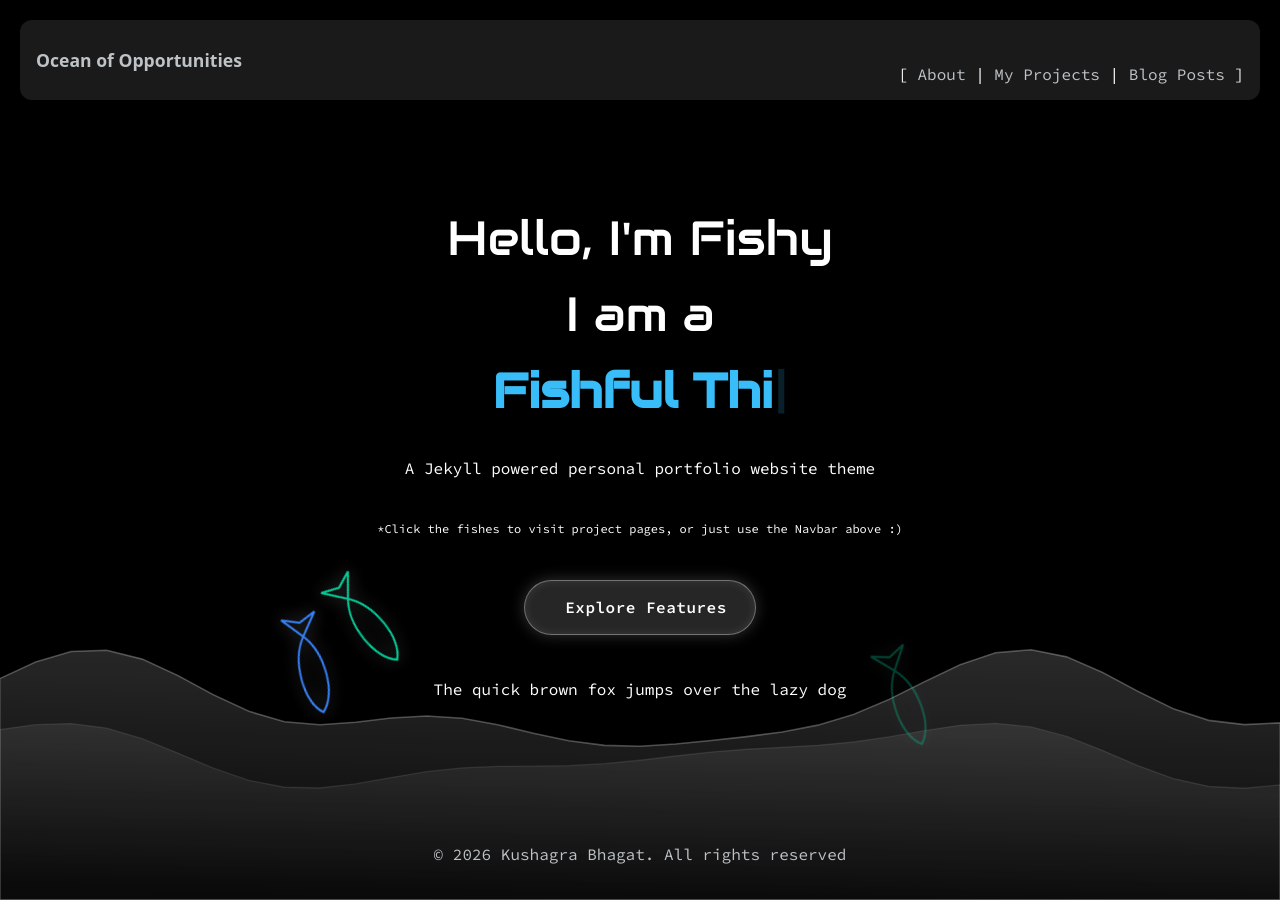
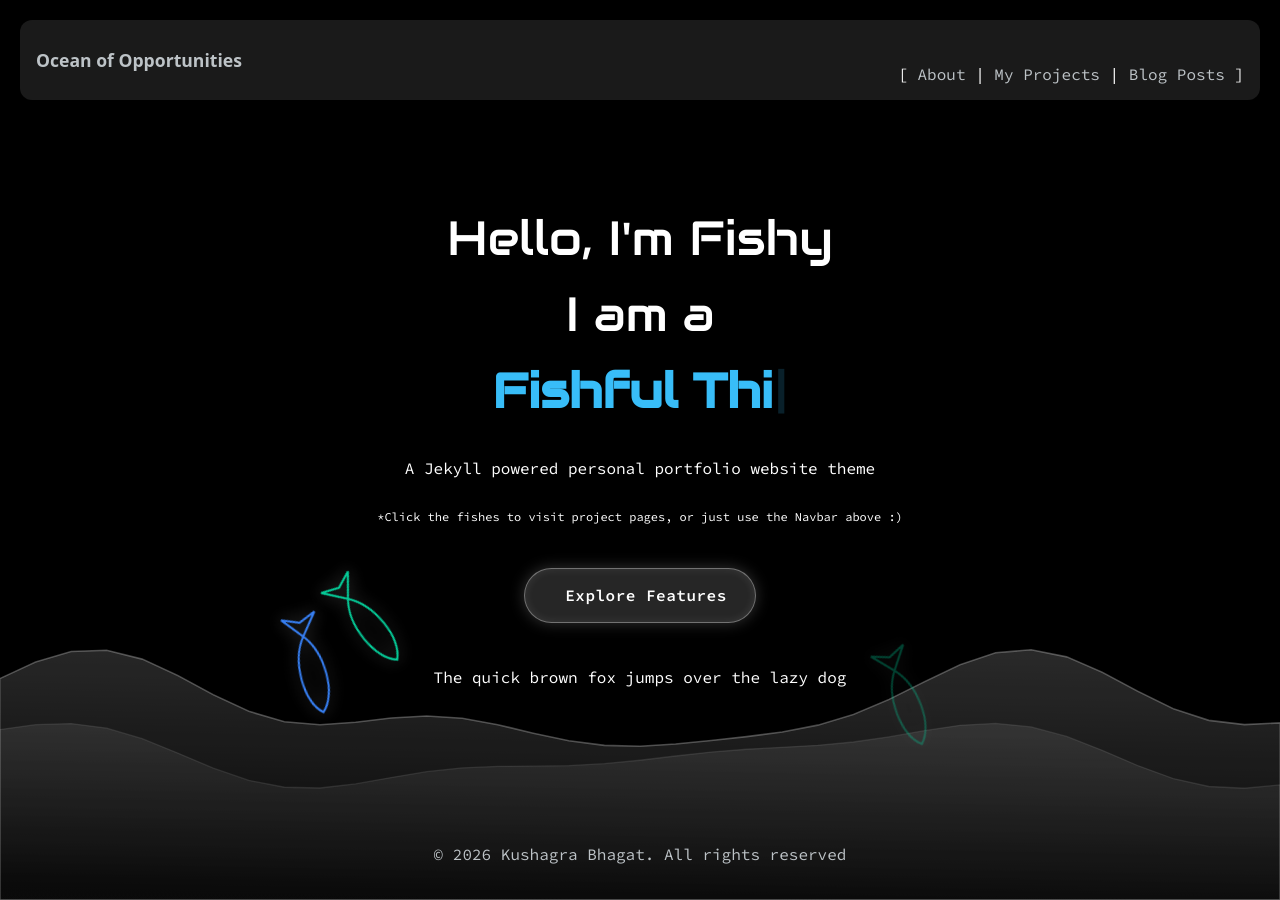
Before and after one commit to kuwushagra/Ocean-of-Opportunities, a Jekyll site: the page built from index.md, in a window 1280 px wide. Built offline with Jekyll 4.4.1, drawn with Linux system fonts in a browser that asks for light colours; some web fonts are replaced; a style sheet for code colours, icons or effects is not loaded.

Commit message:
Update home.html

```diff
--- a/_layouts/home.html
+++ b/_layouts/home.html
@@ -39,7 +39,7 @@
     <h1> Hello, I'm {{ page.yourname }}</h1>
     <h1 >I am a </h1>
     <h1><span class="typing-text"></span><span class="cursor">|</span></h1>
-    <p style="font-size: 1em; margin: 0 auto; text-align: center"><br>{{ site.description }}<br><br><p style="font-size: 0.75em;">{{ page. submessage }}</p></p>
+    <p style="font-size: 1em; margin: 0 auto; text-align: center;"><br>{{ site.description }}<br><br><p style="font-size: 0.75em; margin: 0 auto; text-align: center;">{{ page. submessage }}</p></p>
   </div>
 
   {% if page.buttontext and page.buttonlink %}
```
